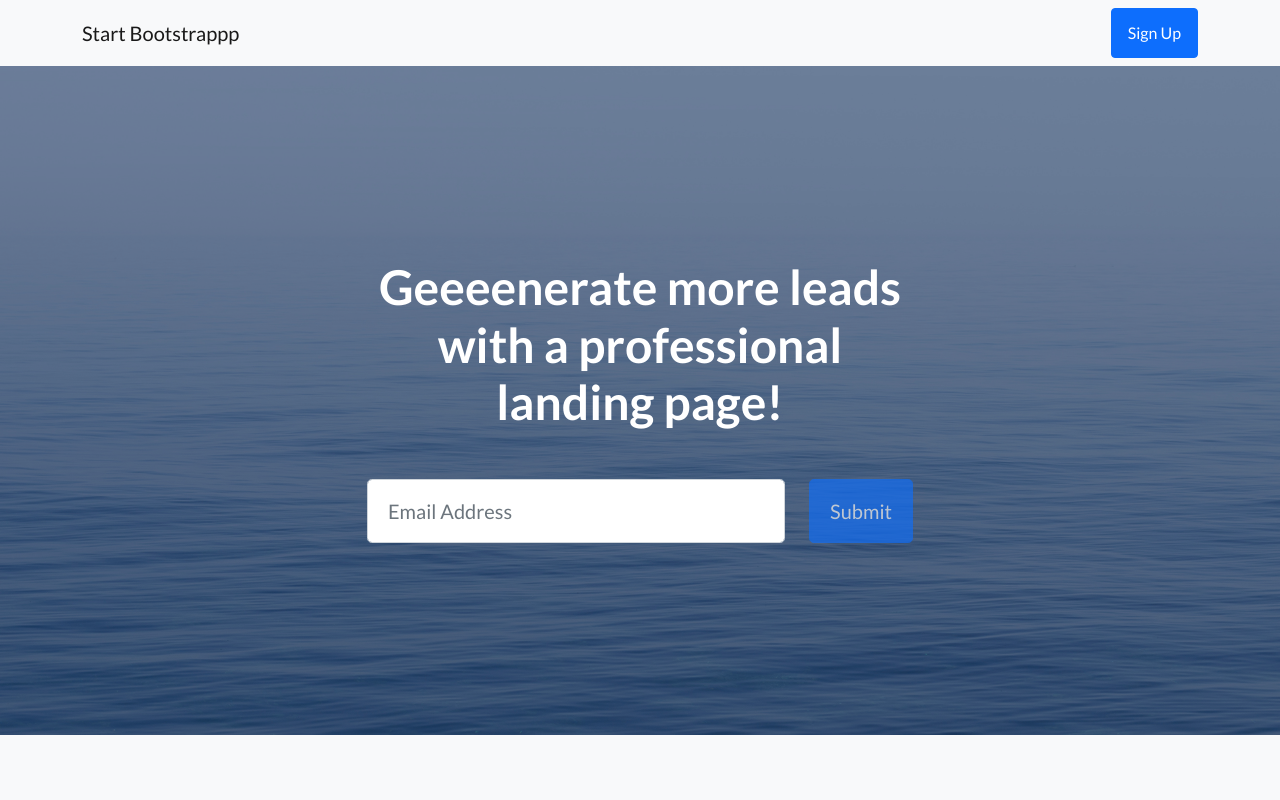
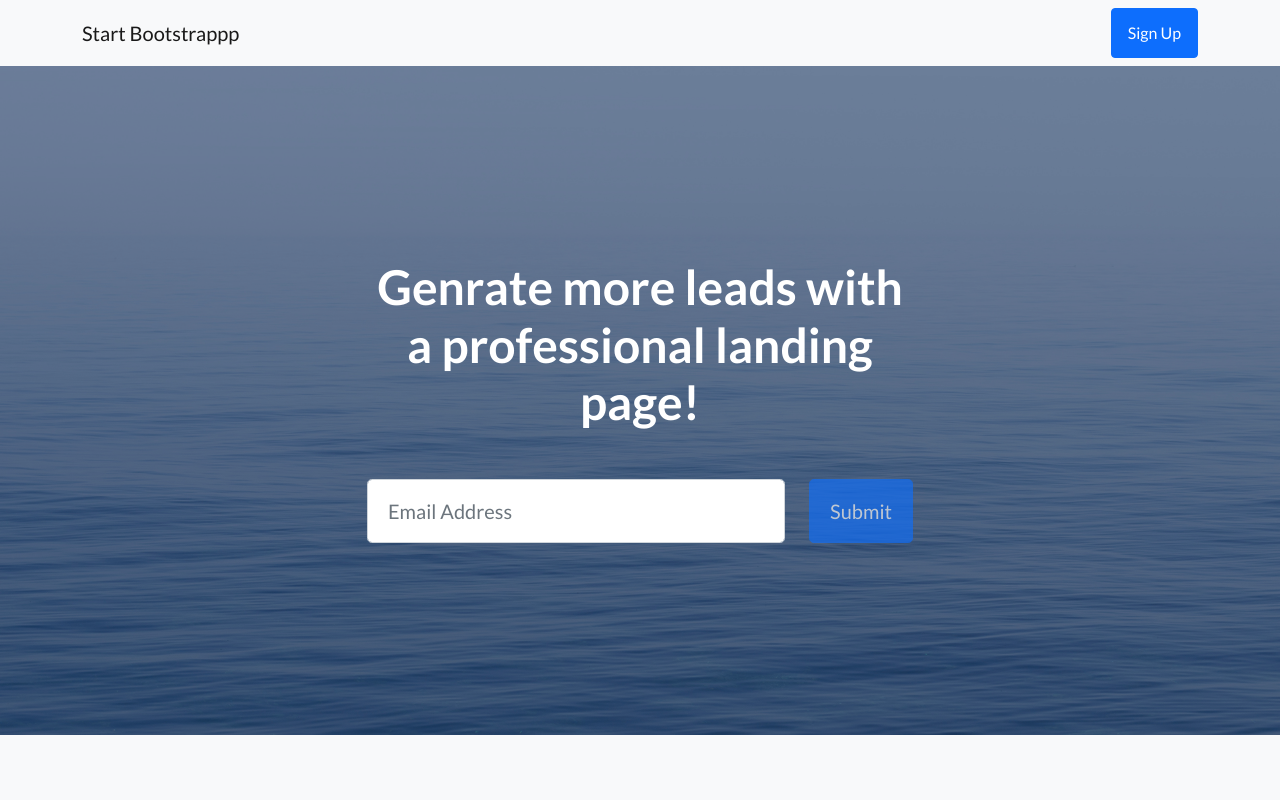
Before and after one commit to ritu-addweb/test-netlify, a plain HTML site: page index.html in a window 1280 px wide. Shown: the top 800 px of the page. Drawn offline with nearby package versions, Linux system fonts and the light colour scheme.

Commit message:
actions update

```diff
--- a/index.html
+++ b/index.html
@@ -30,7 +30,7 @@
                     <div class="col-xl-6">
                         <div class="text-center text-white">
                             <!-- Page heading-->
-                            <h1 class="mb-5">Geeeenerate more leads with a professional landing page!</h1>
+                            <h1 class="mb-5">Genrate more leads with a professional landing page!</h1>
                             <!-- Signup form-->
                             <!-- * * * * * * * * * * * * * * *-->
                             <!-- * * SB Forms Contact Form * *-->
```
Also changed, not shown: 1 other file.
